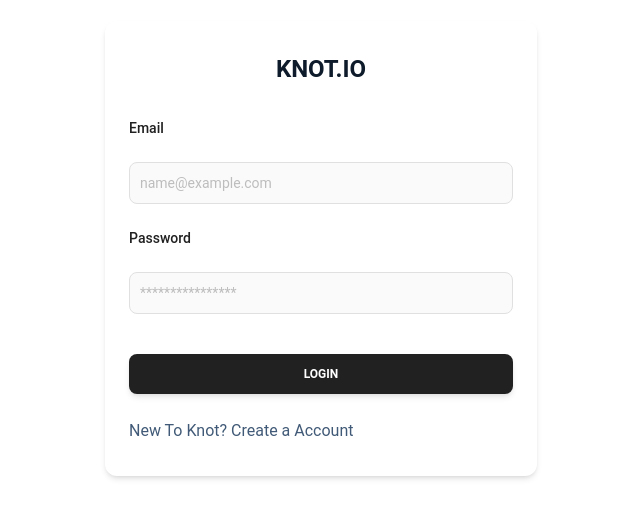
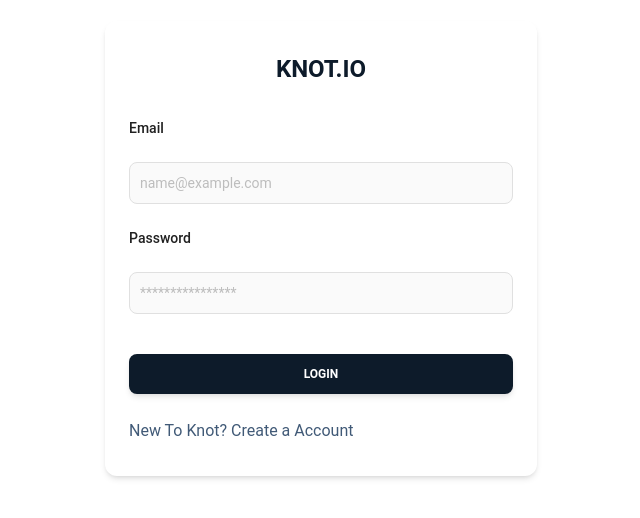
Before and after one commit to developer-chiranjeevi/knot-Ecommerce-react, a React (Vite) app: page /signin in a window 1280 px wide. Shown: the part 152-670 px from the top of the page, without its empty margins (319-959 px from the left). Built offline with nearby package versions, Linux system fonts and the light colour scheme.

Commit message:
status : props

```diff
--- a/src/Components/SignUpComp.jsx
+++ b/src/Components/SignUpComp.jsx
@@ -25,7 +25,7 @@
                                     <Field type="password" name="password" id="password" className="bg-gray-50 border border-gray-300 text-primary sm:text-sm rounded-lg focus:ring-primary-600 focus:border-primary-600 block w-full p-2.5 dark:bg-gray-700 dark:border-gray-600 dark:placeholder-gray-400 dark:text-primary" placeholder="****************" required="" />
                                     <ErrorMessage component="p" name="password" className="text-red"/>
                                 </div>
-                                <Button type="submit" className="mt-6 w-full">Create Account</Button>
+                                <Button type="submit" className="mt-6 w-full bg-primary">Create Account</Button>
                             </Form>
                         )
                     }
--- a/src/Components/SigninComp.jsx
+++ b/src/Components/SigninComp.jsx
@@ -22,7 +22,7 @@
                                     <Field type="password" name="password" id="password" className="bg-gray-50 border border-gray-300 text-primary sm:text-sm rounded-lg focus:ring-primary-600 focus:border-primary-600 block w-full p-2.5 dark:bg-gray-700 dark:border-gray-600 dark:placeholder-gray-400 dark:text-primary" placeholder="****************" required="" />
                                     <ErrorMessage component="p" name="password" className="text-red"/>
                                 </div>
-                                <Button type="submit" className="mt-6 w-full">Login</Button>
+                                <Button type="submit" className="mt-6 w-full bg-primary">Login</Button>
                             </Form>
                         )
                     }
```
